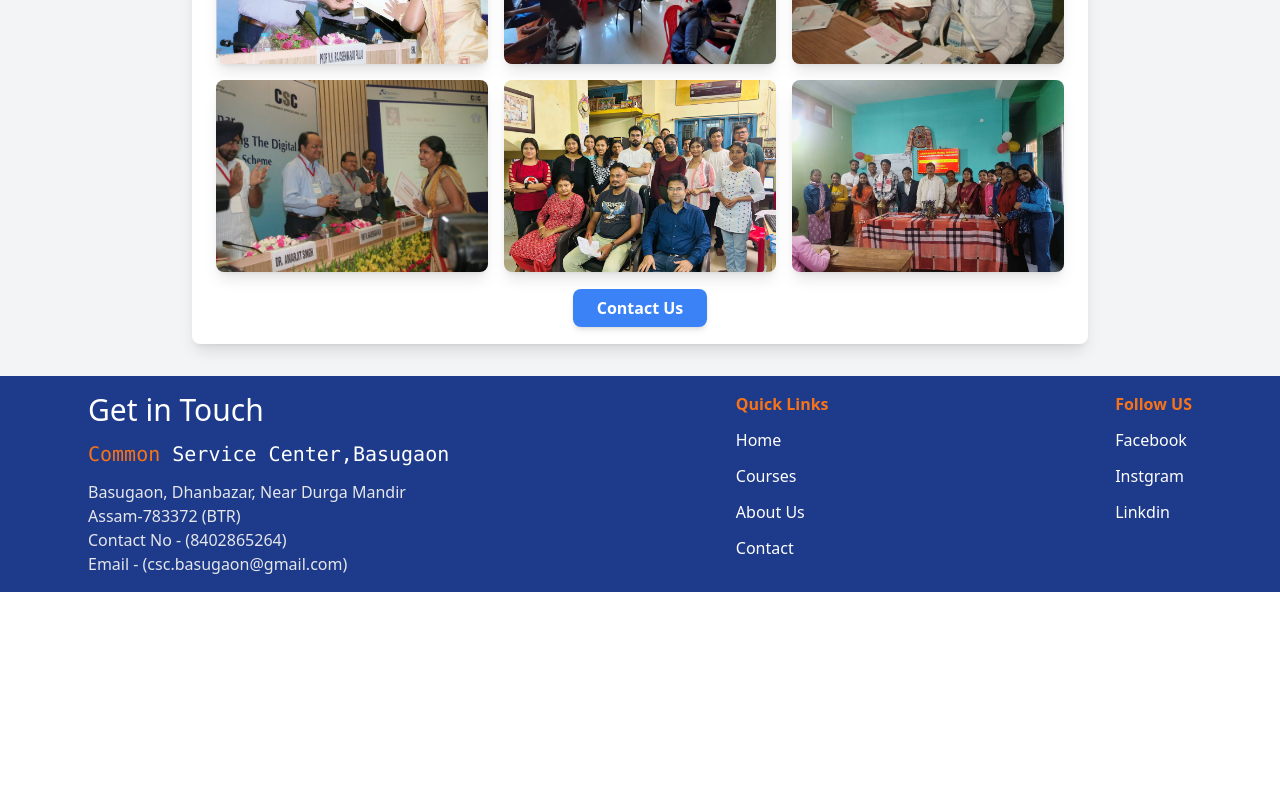
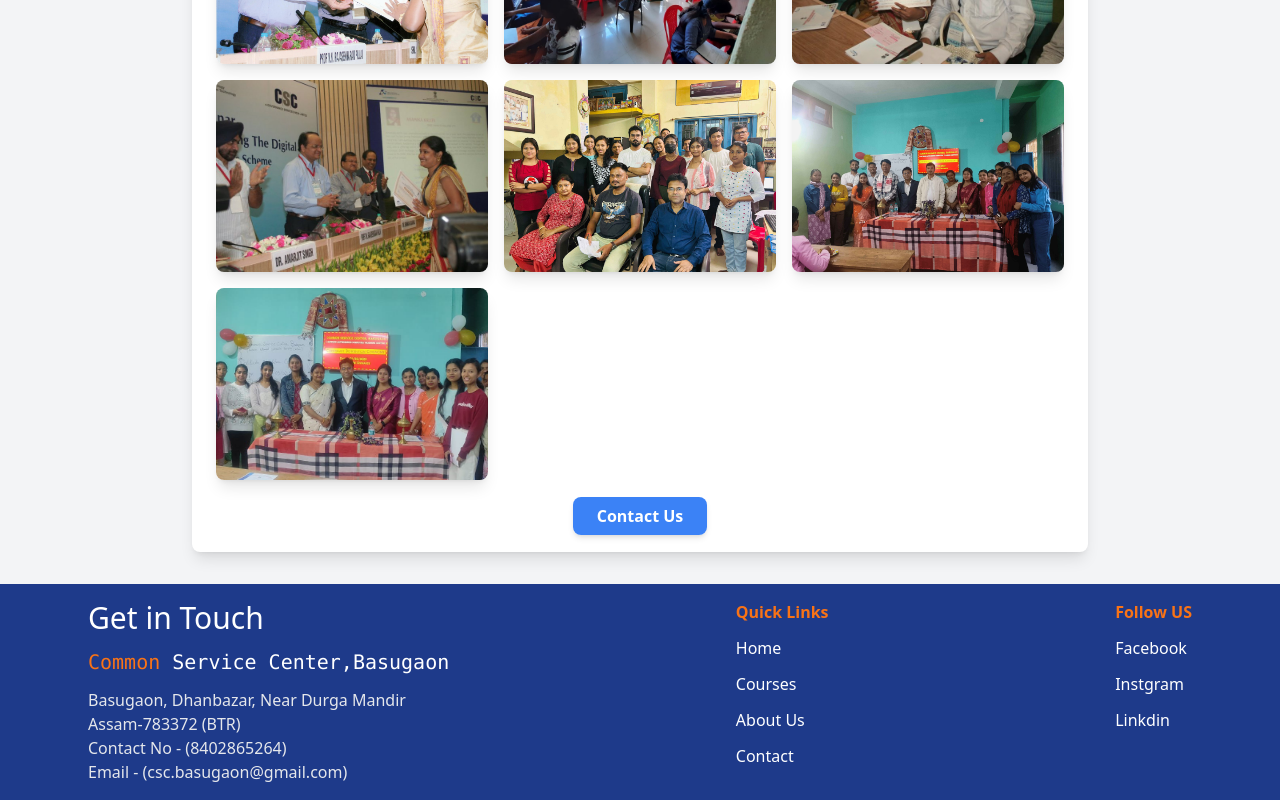
Before and after one commit to CRPragyan/csc-website, a React (Vite) app: page /about in a window 1280 px wide. Shown: the part 772-1572 px from the top of the page. Before the commit the page ends 1364 px from the top, so only its background shows below. Built offline with nearby package versions, Linux system fonts and the light colour scheme; no server answers; the HTML template or start-up script is replaced by a standard one.

Commit message:
Photo Update

```diff
--- a/src/assets/Data.js
+++ b/src/assets/Data.js
@@ -17,6 +17,9 @@ const slides = [
   {
     url: "/img/img7.jpg",
   },
+  {
+    url: "/img/img8.jpg",
+  },
 ];
 
 export { slides };
--- a/src/pages/AboutPage.jsx
+++ b/src/pages/AboutPage.jsx
@@ -9,6 +9,8 @@ function AboutPage() {
     { src: "img/img5.jpg", alt: "Image 5" },
     { src: "img/img6.jpg", alt: "Image 5" },
     { src: "img/img7.jpg", alt: "Image 5" },
+    { src: "img/img8.jpg", alt: "Image 5" },
+
 
   ];
 
```
Also changed, not shown: public/img/img8.jpg (added).
